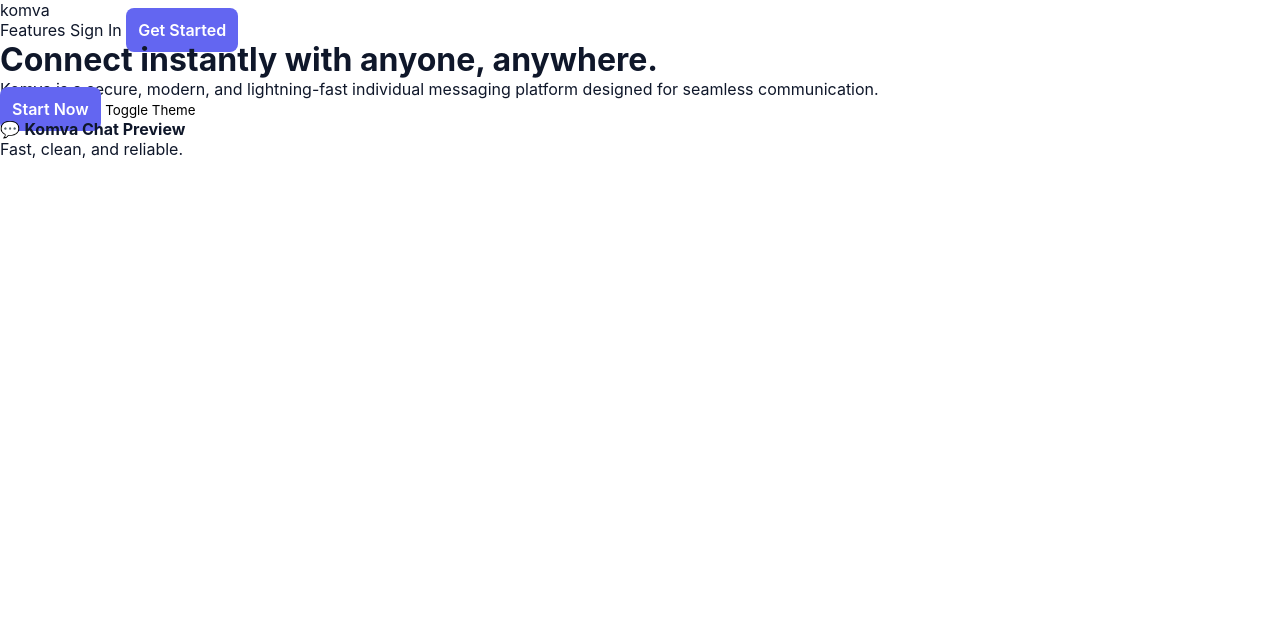
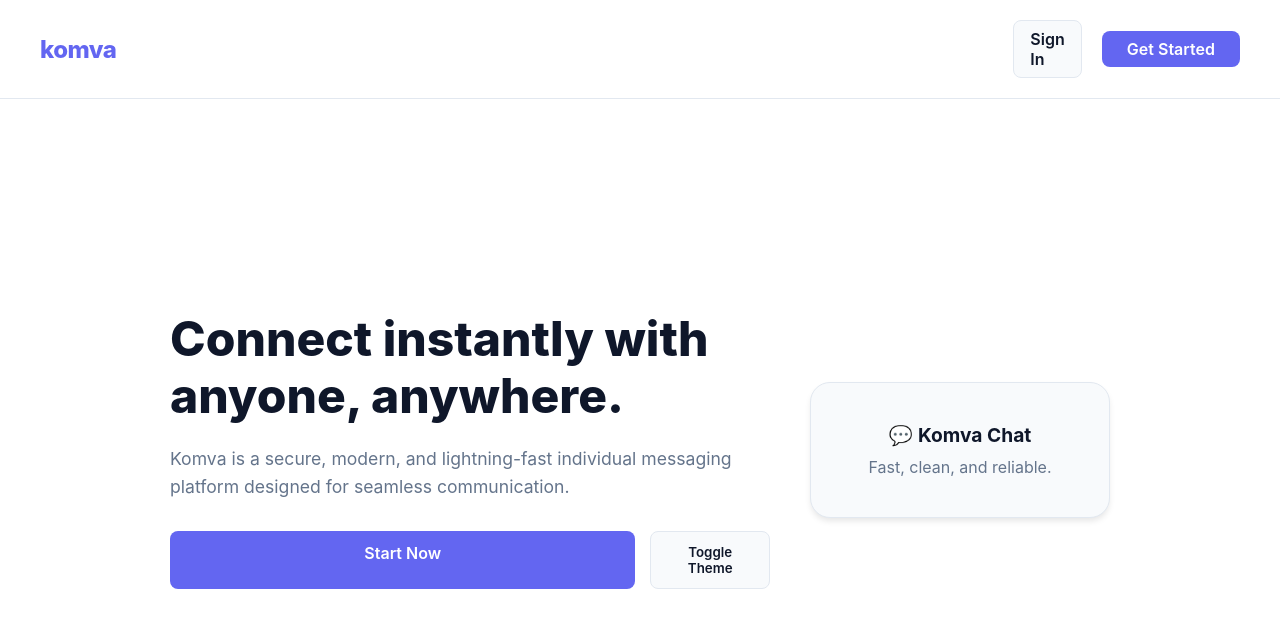
Before and after one commit to kuramavenom-v1/komva-app, a plain HTML site: page index.html in a window 1280 px wide. Drawn offline with Linux system fonts and the light colour scheme.

Commit message:
update vm system

```diff
--- a/index.html
+++ b/index.html
@@ -8,14 +8,112 @@
     <link rel="stylesheet" href="css/global.css">
     <link rel="stylesheet" href="css/auth.css">
     <link rel="manifest" href="manifest.json">
+    <style>
+        /* تنسيقات إضافية خاصة بالصفحة الرئيسية لضمان ظهورها بشكل رهيب */
+        body {
+            display: flex;
+            flex-direction: column;
+            min-height: 100vh;
+        }
+        .navbar {
+            display: flex;
+            justify-content: space-between;
+            align-items: center;
+            padding: 20px 40px;
+            border-bottom: 1px solid var(--border-color);
+            background-color: var(--bg-primary);
+        }
+        .logo {
+            font-size: 1.5rem;
+            font-weight: 800;
+            color: var(--accent);
+            letter-spacing: -0.5px;
+        }
+        .nav-links {
+            display: flex;
+            gap: 20px;
+            align-items: center;
+        }
+        .hero-section {
+            display: flex;
+            align-items: center;
+            justify-content: space-between;
+            padding: 60px 40px;
+            flex: 1;
+            max-width: 1200px;
+            margin: 0 auto;
+            gap: 40px;
+        }
+        .hero-content {
+            max-width: 600px;
+        }
+        .hero-content h1 {
+            font-size: 3rem;
+            font-weight: 800;
+            line-height: 1.2;
+            margin-bottom: 20px;
+            color: var(--text-primary);
+        }
+        .hero-content p {
+            font-size: 1.1rem;
+            color: var(--text-secondary);
+            margin-bottom: 30px;
+            line-height: 1.6;
+        }
+        .hero-actions {
+            display: flex;
+            gap: 15px;
+        }
+        .hero-mockup {
+            background: var(--bg-secondary);
+            border: 1px solid var(--border-color);
+            padding: 40px;
+            border-radius: 20px;
+            box-shadow: var(--shadow);
+            text-align: center;
+            min-width: 300px;
+        }
+        .btn-primary {
+            background-color: var(--accent);
+            color: white;
+            padding: 12px 24px;
+            border-radius: 8px;
+            font-weight: 600;
+            display: inline-block;
+        }
+        .btn-secondary {
+            background-color: var(--bg-secondary);
+            color: var(--text-primary);
+            padding: 12px 24px;
+            border-radius: 8px;
+            font-weight: 600;
+            border: 1px solid var(--border-color);
+            display: inline-block;
+        }
+        @media (max-width: 768px) {
+            .hero-section {
+                flex-direction: column;
+                text-align: center;
+                padding: 30px 20px;
+            }
+            .hero-content h1 {
+                font-size: 2.2rem;
+            }
+            .hero-actions {
+                justify-content: center;
+            }
+            .navbar {
+                padding: 15px 20px;
+            }
+        }
+    </style>
 </head>
 <body>
     <header class="navbar">
         <div class="logo">komva</div>
         <nav class="nav-links">
-            <a href="#features">Features</a>
-            <a href="login.html" class="btn-secondary">Sign In</a>
-            <a href="signup.html" class="btn-primary">Get Started</a>
+            <a href="login.html" class="btn-secondary" style="padding: 8px 16px;">Sign In</a>
+            <a href="signup.html" class="btn-primary" style="padding: 8px 16px;">Get Started</a>
         </nav>
     </header>
 
@@ -24,18 +122,16 @@
             <h1>Connect instantly with anyone, anywhere.</h1>
             <p>Komva is a secure, modern, and lightning-fast individual messaging platform designed for seamless communication.</p>
             <div class="hero-actions">
-                <a href="signup.html" class="btn-primary btn-large">Start Now</a>
+                <a href="signup.html" class="btn-primary">Start Now</a>
                 <button id="theme-toggle" class="btn-secondary">Toggle Theme</button>
             </div>
         </div>
         <div class="hero-mockup">
-            <div class="mockup-card">
-                <p>💬 <strong>Komva Chat Preview</strong></p>
-                <span>Fast, clean, and reliable.</span>
-            </div>
+            <p style="font-size: 1.2rem; margin-bottom: 10px;">💬 <strong>Komva Chat</strong></p>
+            <span style="color: var(--text-secondary);">Fast, clean, and reliable.</span>
         </div>
     </main>
 
-    <script src="js/ui.js"></script>
+    <script src="js/app.js"></script>
 </body>
 </html>
```
Also changed, not shown: 1 other file.
